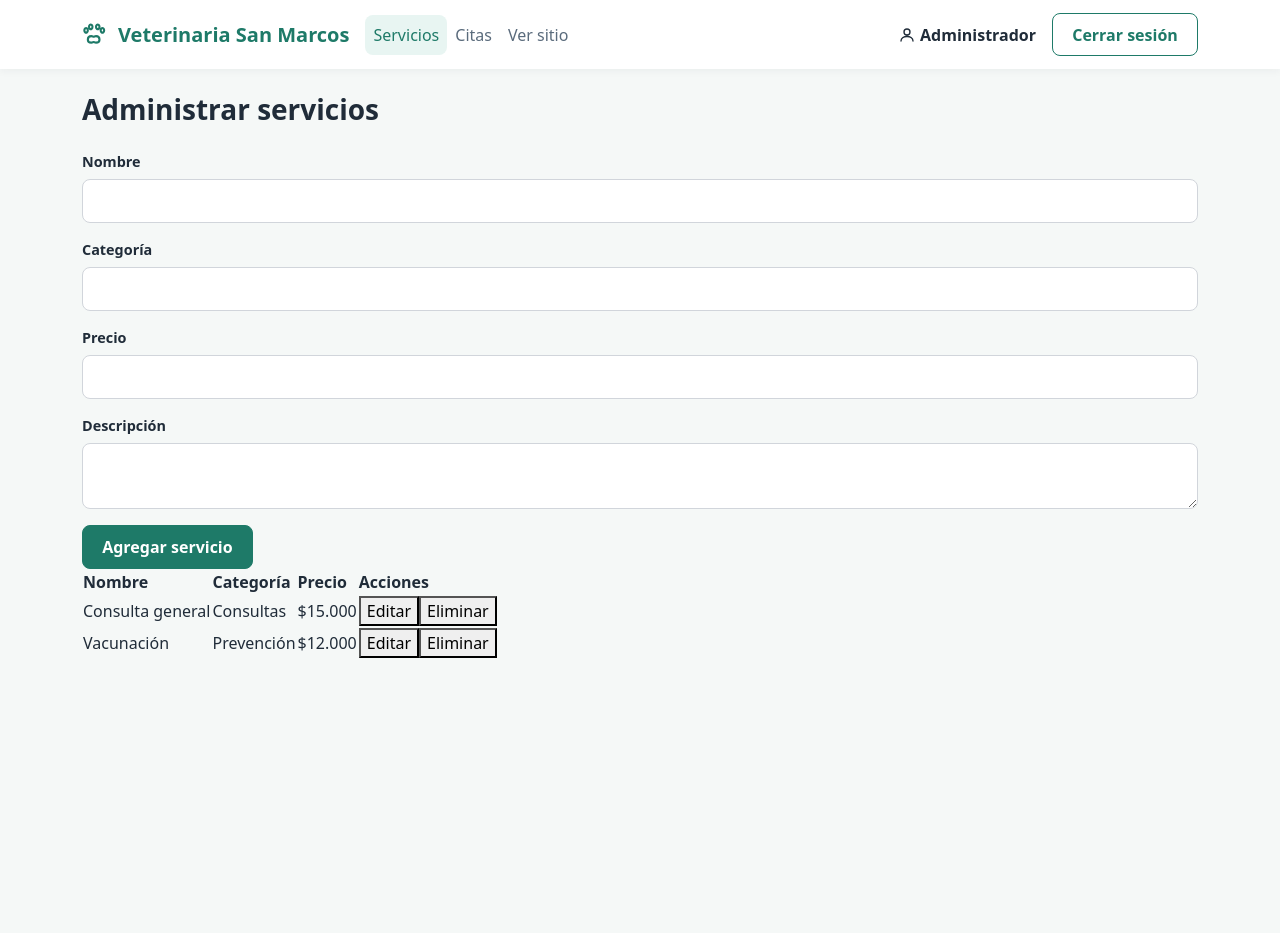
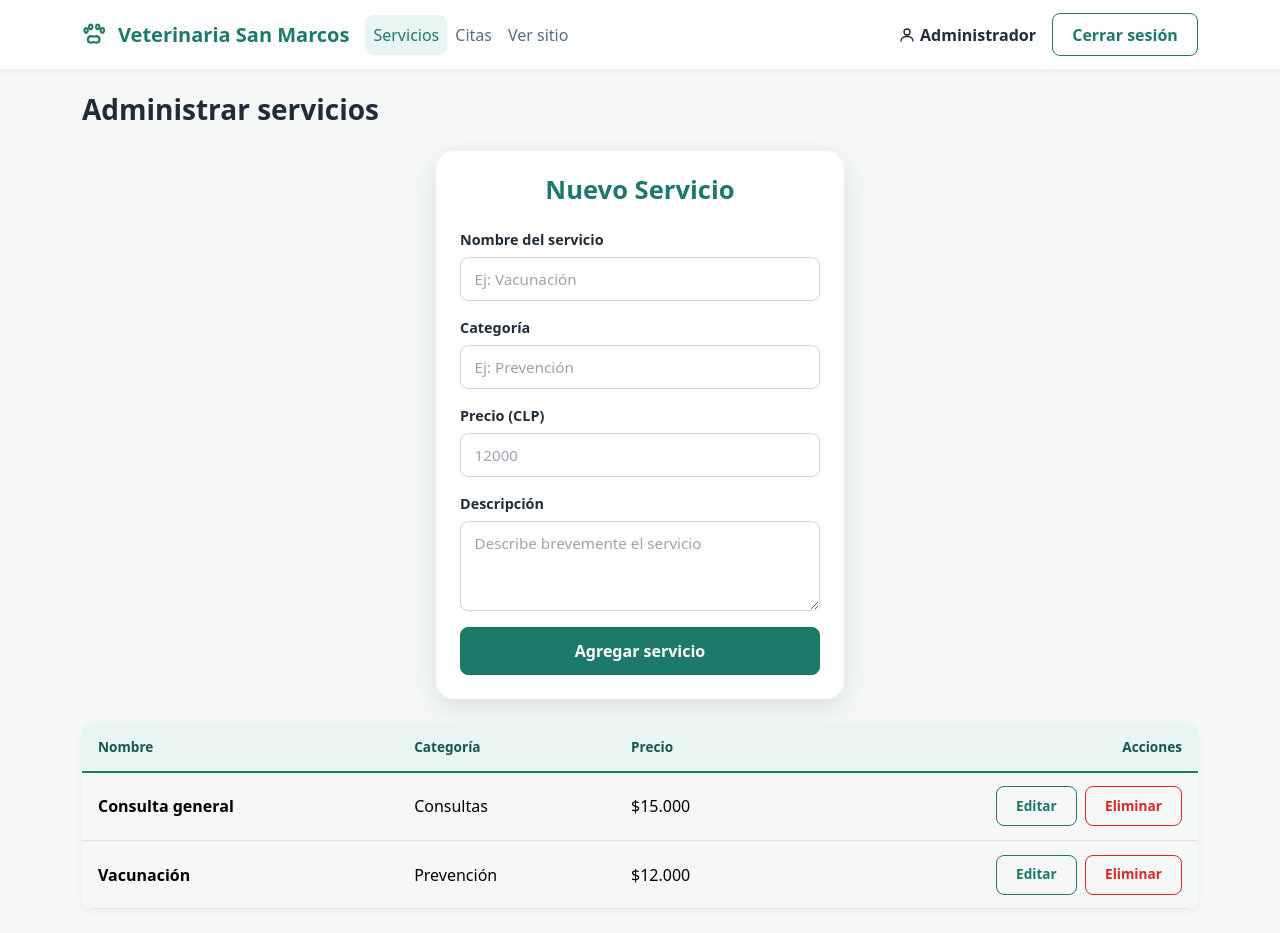
Before and after one commit to ItaloCarmonaM/Ev2_vet_san_marcos, a React (Vite) app: page /admin/servicios in a window 1280 px wide. Before the commit the page ends 800 px from the top, so only its background shows below. Built offline with nearby package versions, Linux system fonts and the light colour scheme.

Commit message:
style(admin): aplica estilos de la veterinaria a servicios y citas

```diff
--- a/src/components/organisms/FormularioServicio.jsx
+++ b/src/components/organisms/FormularioServicio.jsx
@@ -23,34 +23,59 @@ export default function FormularioServicio({ servicio, onGuardar, onCancelar })
     }
   };
 
+  const campo = (name, etiqueta, placeholder, tipo = "text") => (
+    <div className="campo-grupo mb-3">
+      <label htmlFor={name} className="etiqueta-campo">
+        {etiqueta}
+      </label>
+      {tipo === "textarea" ? (
+        <textarea
+          id={name}
+          name={name}
+          rows={3}
+          placeholder={placeholder}
+          className="form-control campo-input"
+          value={valores[name]}
+          onChange={handleChange}
+        />
+      ) : (
+        <input
+          id={name}
+          name={name}
+          type={tipo}
+          placeholder={placeholder}
+          className={`form-control campo-input ${errores[name] ? "is-invalid" : ""}`}
+          value={valores[name]}
+          onChange={handleChange}
+        />
+      )}
+      {errores[name] && <div role="alert">{errores[name]}</div>}
+    </div>
+  );
+
   return (
-    <form onSubmit={handleSubmit} noValidate>
-      <div className="campo">
-        <label htmlFor="nombre">Nombre</label>
-        <input id="nombre" name="nombre" value={valores.nombre} onChange={handleChange} />
-        {errores.nombre && <span role="alert" className="error">{errores.nombre}</span>}
+    <div className="card tarjeta-login mb-4">
+      <div className="card-body p-4">
+        <h2 className="titulo-login fw-bold text-center mb-4">
+          {servicio ? "Editar Servicio" : "Nuevo Servicio"}
+        </h2>
+        <form onSubmit={handleSubmit} noValidate>
+          {campo("nombre", "Nombre del servicio", "Ej: Vacunación")}
+          {campo("categoria", "Categoría", "Ej: Prevención")}
+          {campo("precio", "Precio (CLP)", "12000", "number")}
+          {campo("descripcion", "Descripción", "Describe brevemente el servicio", "textarea")}
+          <div className="d-flex gap-2">
+            <button type="submit" className="btn btn-primary flex-grow-1">
+              {servicio ? "Guardar cambios" : "Agregar servicio"}
+            </button>
+            {servicio && (
+              <button type="button" className="btn btn-outline-primary" onClick={onCancelar}>
+                Cancelar
+              </button>
+            )}
+          </div>
+        </form>
       </div>
-
-      <div className="campo">
-        <label htmlFor="categoria">Categoría</label>
-        <input id="categoria" name="categoria" value={valores.categoria} onChange={handleChange} />
-      </div>
-
-      <div className="campo">
-        <label htmlFor="precio">Precio</label>
-        <input id="precio" name="precio" type="number" value={valores.precio} onChange={handleChange} />
-        {errores.precio && <span role="alert" className="error">{errores.precio}</span>}
-      </div>
-
-      <div className="campo">
-        <label htmlFor="descripcion">Descripción</label>
-        <textarea id="descripcion" name="descripcion" value={valores.descripcion} onChange={handleChange} />
-      </div>
-
-      <button type="submit">{servicio ? "Guardar cambios" : "Agregar servicio"}</button>
-      {servicio && (
-        <button type="button" onClick={onCancelar}>Cancelar</button>
-      )}
-    </form>
+    </div>
   );
 }
--- a/src/pages/AdminServicios.jsx
+++ b/src/pages/AdminServicios.jsx
@@ -39,31 +39,43 @@ export default function AdminServicios() {
       />
 
       {servicios.length === 0 ? (
-        <p>No hay servicios. Agrega el primero con el formulario.</p>
+        <p className="text-secondary text-center">
+          No hay servicios. Agrega el primero con el formulario.
+        </p>
       ) : (
-        <table>
+        <div className="card border-0 shadow-sm">
+          <div className="table-responsive">
+            <table className="table table-hover align-middle mb-0">
               <thead>
                 <tr>
                   <th>Nombre</th>
                   <th>Categoría</th>
                   <th>Precio</th>
-              <th>Acciones</th>
+                  <th className="text-end">Acciones</th>
                 </tr>
               </thead>
               <tbody>
                 {servicios.map((s) => (
                   <tr key={s.id}>
-                <td>{s.nombre}</td>
+                    <td className="fw-semibold">{s.nombre}</td>
                     <td>{s.categoria}</td>
                     <td>${s.precio.toLocaleString("es-CL")}</td>
-                <td>
-                  <button type="button" onClick={() => setEditando(s)}>Editar</button>
-                  <button type="button" onClick={() => eliminar(s.id)}>Eliminar</button>
+                    <td className="text-end">
+                      <div className="d-inline-flex gap-2">
+                        <button type="button" className="btn btn-outline-primary btn-sm" onClick={() => setEditando(s)}>
+                          Editar
+                        </button>
+                        <button type="button" className="btn btn-outline-danger btn-sm" onClick={() => eliminar(s.id)}>
+                          Eliminar
+                        </button>
+                      </div>
                     </td>
                   </tr>
                 ))}
               </tbody>
             </table>
+          </div>
+        </div>
       )}
     </PlantillaAdmin>
   );
```
Lines whose indentation alone changed are shown as unchanged.
